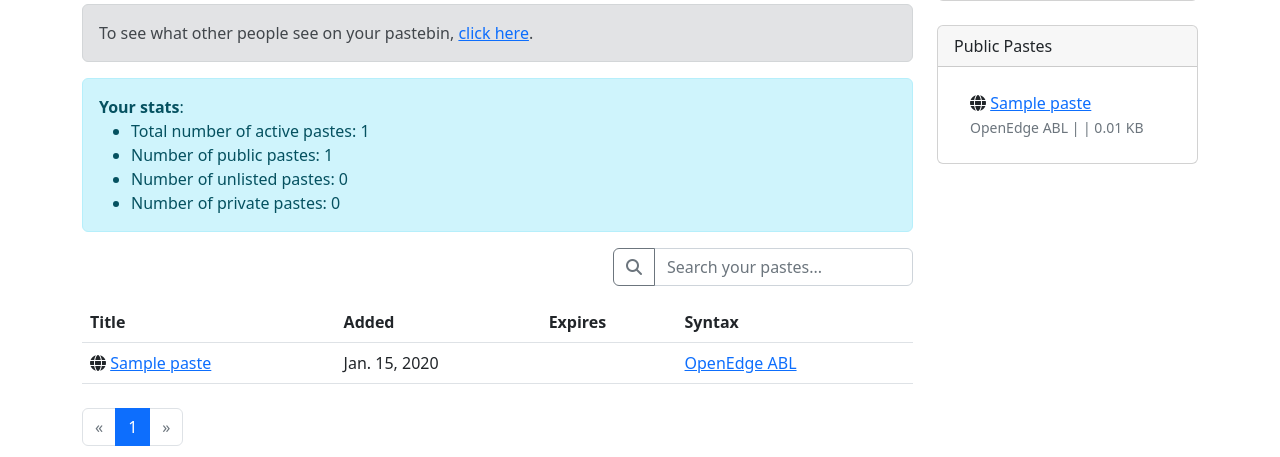
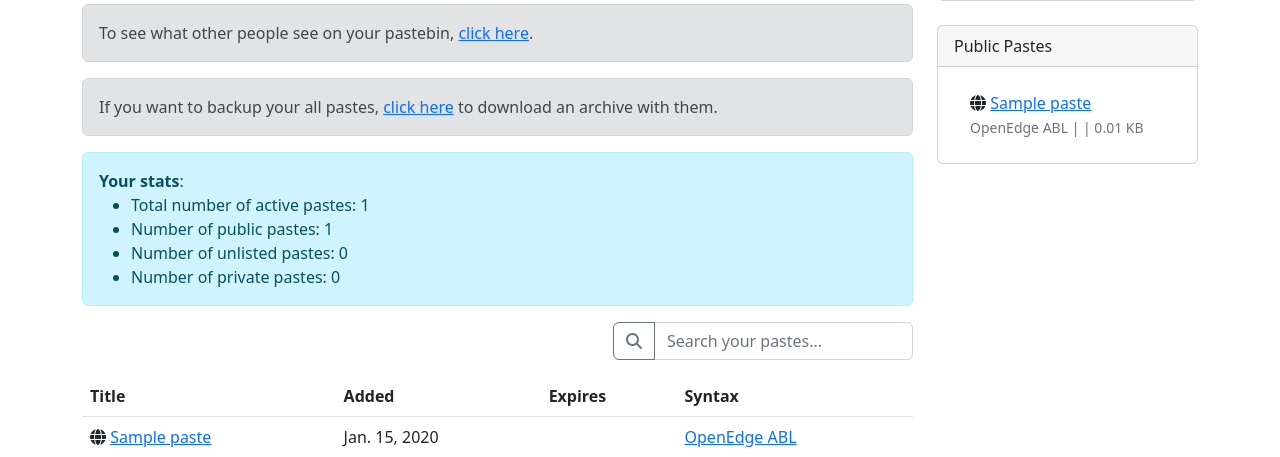
Before and after one commit to kstypik/PasteMate, a Django app: a page that uses templates/pastes/user_list.html in a window 1280 px wide. Shown: the part 260-717 px from the top of the page. Run offline with Django 4.2, Linux system fonts and the light colour scheme; a user stored in the database is signed in; tables that the repository leaves empty hold one stand-in row (values such as "Sample post"); grey boxes marked "Sample" are stand-in pictures; some libraries are stand-ins or nearby versions.

Commit message:
Add Pastes Backup feature

```diff
--- a/pastes/models.py
+++ b/pastes/models.py
@@ -1,5 +1,6 @@
 import tempfile
 import uuid
+import zipfile
 from datetime import timedelta
 
 from django.conf import settings
@@ -153,6 +154,21 @@ class Paste(TimeStampedModel):
 
         return filepath
 
+    @classmethod
+    def make_backup_archive(cls, destination, user_obj):
+        archive = zipfile.ZipFile(destination, "w")
+
+        pastes = cls.objects.filter(author=user_obj)
+        for paste in pastes:
+            filename = (
+                f"{paste.title}-{paste.uuid}.txt"
+                if paste.title != "Untitled"
+                else f"{paste.uuid}.txt"
+            )
+            archive.writestr(filename, paste.content)
+
+        return archive
+
     def calculate_expiration_date(self):
         if not self.expiration_interval_symbol:
             return None
--- a/pastes/urls.py
+++ b/pastes/urls.py
@@ -13,6 +13,7 @@ urlpatterns = [
     ),
     path("languages/", views.SyntaxLanguagesView.as_view(), name="syntax_languages"),
     path("search/", views.SearchResultsView.as_view(), name="search"),
+    path("backup/", views.BackupUserPastesView.as_view(), name="backup"),
     path("user/<str:username>/", views.UserPasteListView.as_view(), name="user_pastes"),
     path(
         "user/<str:username>/folder/<slug:folder_slug>/",
--- a/pastes/views.py
+++ b/pastes/views.py
@@ -9,6 +9,7 @@ from django.db.models import Count
 from django.http import Http404, HttpResponse
 from django.shortcuts import get_object_or_404, redirect, render
 from django.urls import reverse
+from django.utils import timezone
 from django.views.generic import (
     CreateView,
     DeleteView,
@@ -439,3 +440,15 @@ class SyntaxLanguagesView(TemplateView):
             .annotate(used=Count("syntax"))
         )
         return context
+
+
+class BackupUserPastesView(LoginRequiredMixin, View):
+    def get(self, request, *args, **kwargs):
+        response = HttpResponse(content_type="application/zip")
+
+        archive = Paste.make_backup_archive(response, self.request.user)
+        date_str = timezone.now().strftime("%Y%m%d")
+        archive_name = f"pastemate_backup_{date_str}.zip"
+
+        response["Content-Disposition"] = f"attachment; filename={archive_name}"
+        return response
--- a/templates/pastes/user_list.html
+++ b/templates/pastes/user_list.html
@@ -28,6 +28,10 @@
 {% if user == author and not as_guest %}
 <div class="alert alert-secondary mt-3">
   To see what other people see on your pastebin, <a href="?guest=1">click here</a>.
+</div>
+
+<div class="alert alert-secondary mt-3">
+  If you want to backup your all pastes, <a href="{% url 'pastes:backup' %}">click here</a> to download an archive with them.
 </div>
 
 <div class="alert alert-info" role="alert">
```
